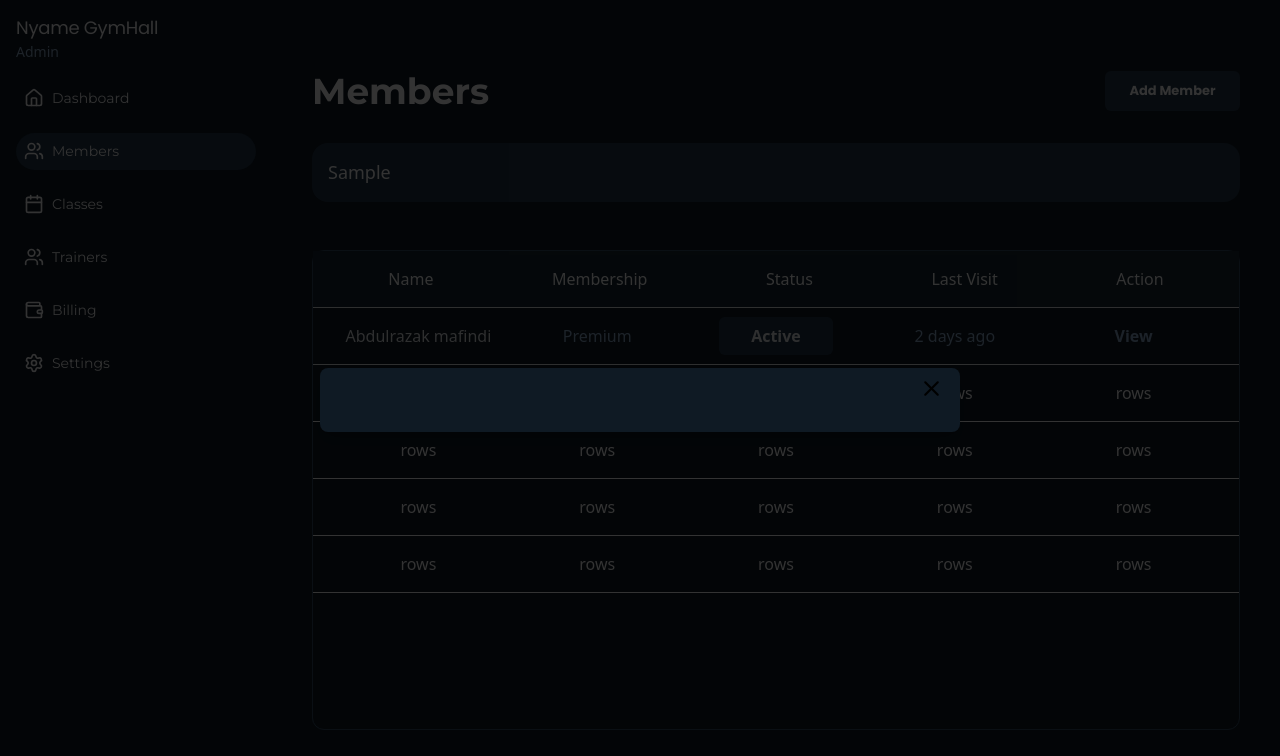
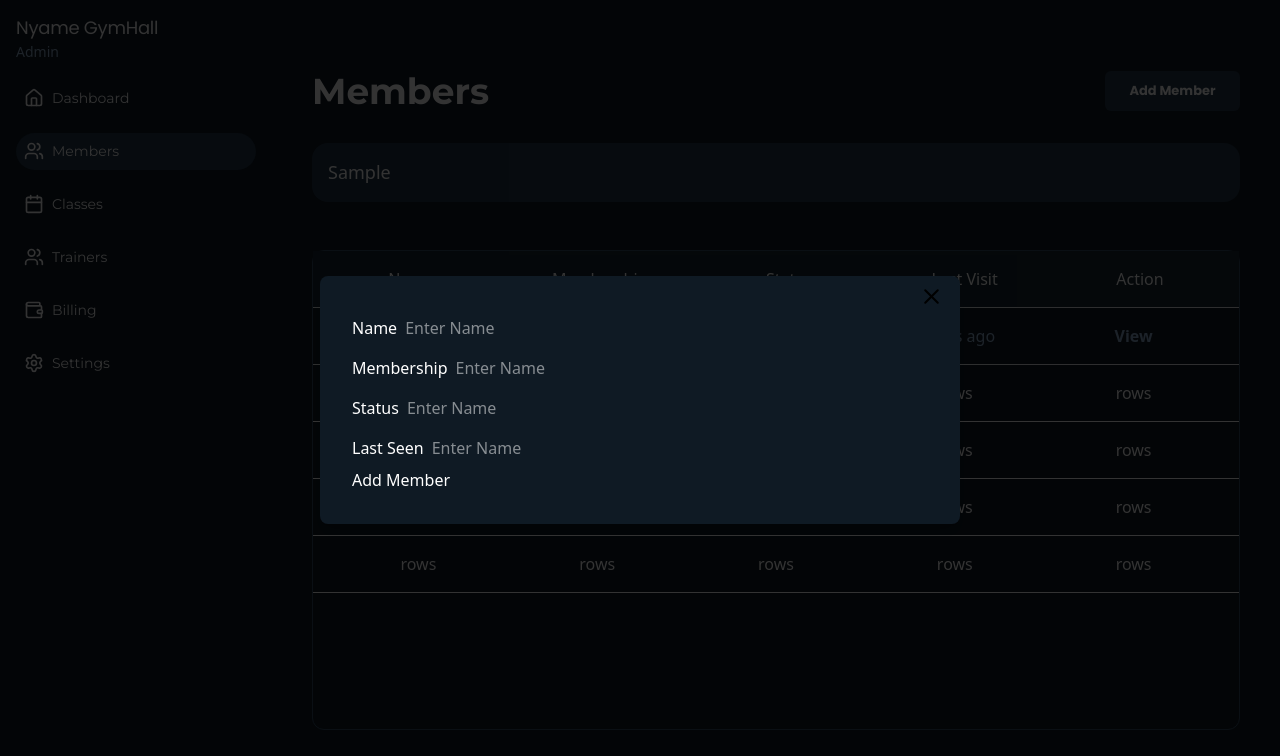
Before and after one commit to mafindijr/Gym-Management-System, a React (Vite) app: page /member in a window 1280 px wide. Both pictures are taken after typing "Sample" into the empty fields and a click on the button "Add Member". Shown: the top 756 px of the page. Built offline with nearby package versions, Linux system fonts and the light colour scheme.

Commit message:
added a form for admin to new member

```diff
--- a/src/pages/members.jsx
+++ b/src/pages/members.jsx
@@ -5,7 +5,15 @@ import Modal from "../Components/modal";
 export default function MembersDashboard() {
 
         const [openModal, setOpenModal] = useState(false);
-        const data = [];
+        const data = [
+            {
+                name: "Abdulrazak mafindi",
+                membership: "Premium",
+                status: "Active",
+                lastVisit: "2 days ago",
+                action: "View"
+            }
+        ];
 
 
   return (
@@ -85,7 +93,27 @@ export default function MembersDashboard() {
             </main>
 
                 <Modal isOpen={openModal} onClose={() => setOpenModal(false)}>
-
+                    <form action="">
+                        <div>
+                            <div>
+                                {<label>Name</label>}
+                                <input className="p-2" type="text" placeholder="Enter Name" />
+                            </div>
+                            <div>
+                                {<label>Membership</label>}
+                                <input className="p-2" type="text" placeholder="Enter Name" />
+                            </div>
+                            <div>
+                                {<label>Status</label>}
+                                <input className="p-2" type="text" placeholder="Enter Name" />
+                            </div>
+                            <div>
+                                {<label>Last Seen</label>}
+                                <input className="p-2" type="text" placeholder="Enter Name" />
+                            </div>
+                            <button type="submit">Add Member</button>
+                        </div>
+                    </form>
                 </Modal>
 
         </div>
```
